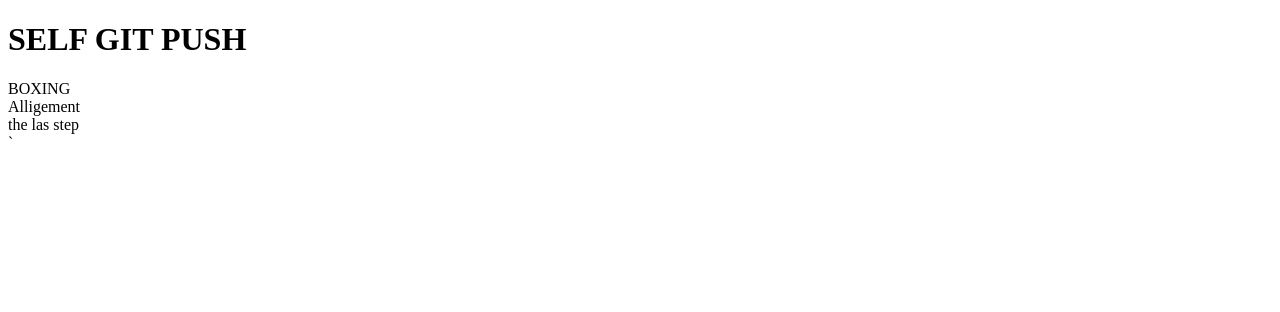
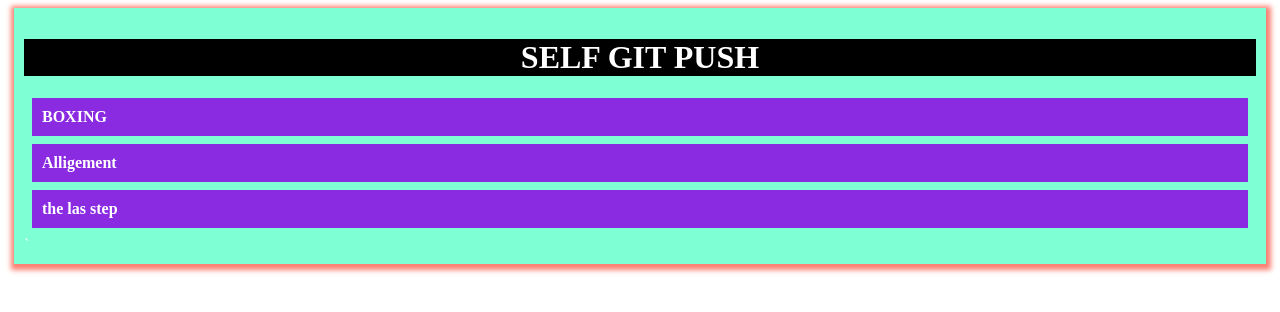
Before and after one commit to jivanshusingh40-del/second-project, a plain HTML site: page index.html in a window 1280 px wide. Drawn offline with Linux system fonts and the light colour scheme.

Commit message:
changed something

```diff
--- a/index.html
+++ b/index.html
@@ -4,10 +4,11 @@
     <meta charset="UTF-8">
     <meta name="viewport" content="width=device-width, initial-scale=1.0">
     <title>Document</title>
+    <link rel="stylesheet" href="style.css">
 </head>
 <body>
     <div class="main">
-        <h1>SELF GIT PUSH</h1>
+        <h1 class="red">SELF GIT PUSH</h1>
         <div class="box">BOXING</div>
         <div class="center">Alligement</div>
         <footer class="last">the las step</footer>`
--- a/style.css
+++ b/style.css
@@ -3,5 +3,27 @@
     color: white;
     padding: 10px;
     margin: 6px;
-    box-shadow: 1px 2px red green;
+    box-shadow: 1px 2px 5px 4px salmon;
 }
+.red{
+    text-align: center;
+    background-color: black;
+}
+.box{
+    font-weight: bold;
+    background-color: blueviolet;
+    padding: 10px;
+    margin: 8px;
+}
+.center{
+    font-weight: bold;
+    background-color: blueviolet;
+    padding: 10px;
+    margin: 8px;
+}
+.last{
+    background-color: blueviolet;
+    font-weight: bold;
+    padding: 10px;
+    margin: 8px;
+}
```
